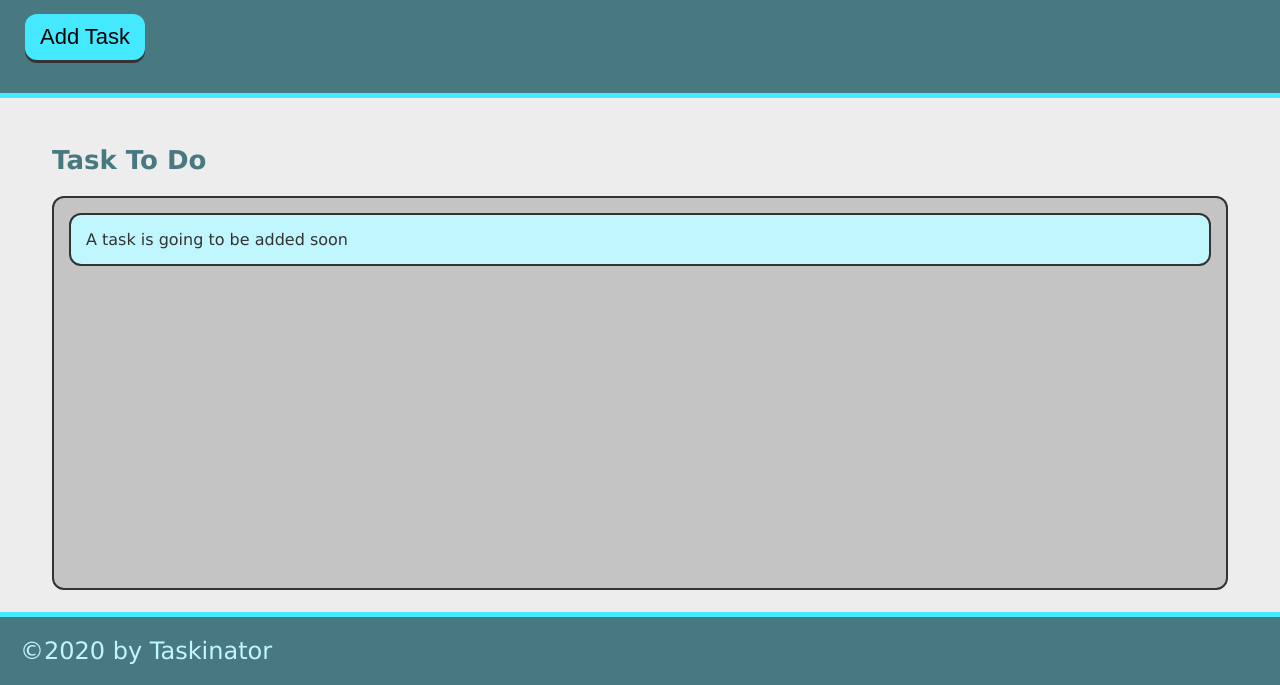
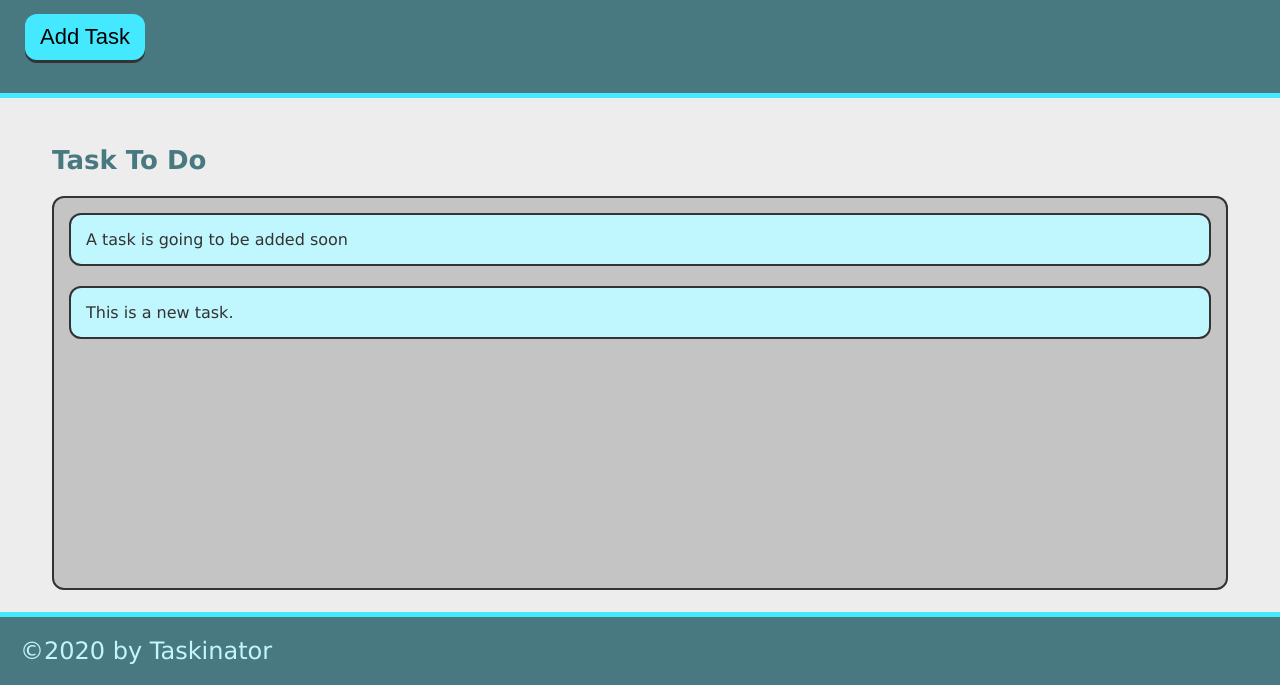
Before and after one commit to Alxndr1989/taskinator, a plain HTML site: page index.html in a window 1280 px wide. Both pictures are taken after a click on the button "Add Task". Shown: the part 115-800 px from the top of the page. Drawn offline with Linux system fonts and the light colour scheme.

Commit message:
added btn fun

```diff
--- a/assets/js/script.js
+++ b/assets/js/script.js
@@ -0,0 +1,20 @@
+console.dir(window.document)
+
+var buttonEl = document.querySelector("#save-task");
+console.log(buttonEl);
+
+
+
+var buttonEl = document.querySelector("#save-task");
+var tasksToDoEl = document.querySelector("#tasks-to-do");
+
+buttonEl.addEventListener("click", function() {
+  var listItemEl = document.createElement("li");
+  listItemEl.className = "task-item";
+  listItemEl.textContent = "This is a new task.";
+  tasksToDoEl.appendChild(listItemEl);
+});
+
+
+
+  buttonEl.addEventListener("click", createTaskHandler);
--- a/index.html
+++ b/index.html
@@ -14,13 +14,13 @@
     <header>
  <h1 class="page-title">TASKINATOR</h1>
  <p>Click the button below to add a new task!</p>
-    <button class="btn" >Add Task</button>
+    <button class="btn" id="save-task" >Add Task</button>
 
     </header>
     <main class="page-content">
 <section class="task-list-wrapper">
     <h2 class="list-title">Task To Do</h2>
-<ul class="task-list">
+<ul class="task-list" id="tasks-to-do">
     <li class="task-item">A task is going to be added soon</li>
 </ul>
 </section>
```
